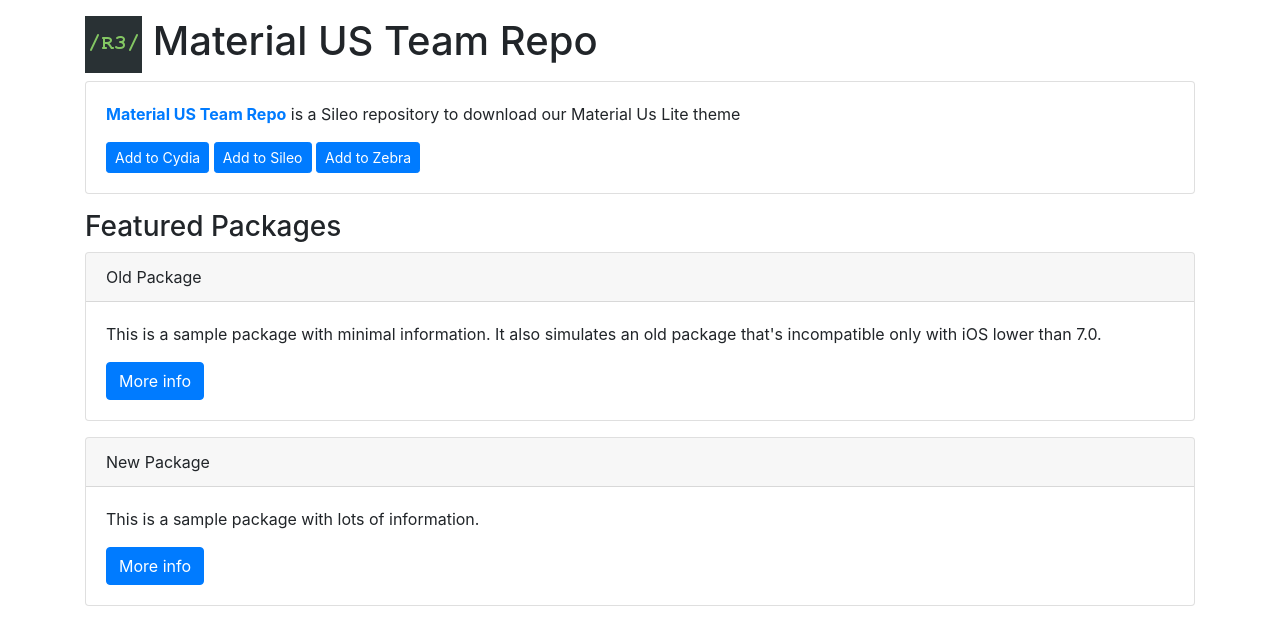
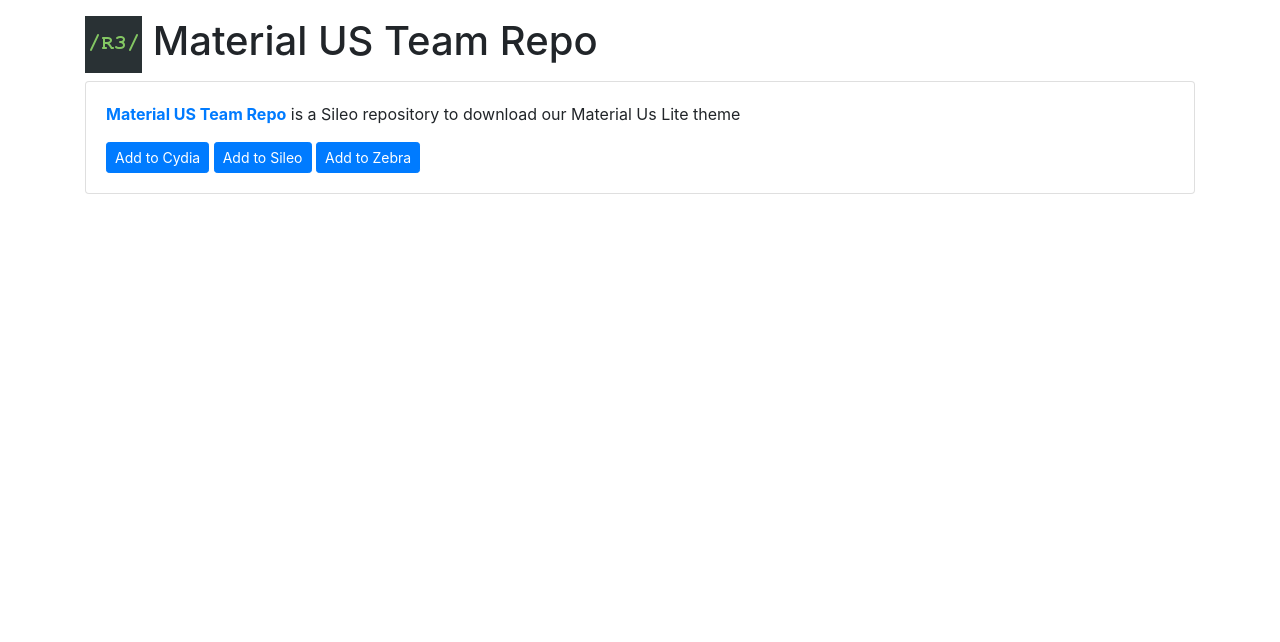
Before and after one commit to MaterialUS/MaterialUSProject, a plain HTML site: page index.html in a window 1280 px wide. Drawn offline with nearby package versions, Linux system fonts and the light colour scheme.

Commit message:
Update index.html

```diff
--- a/index.html
+++ b/index.html
@@ -24,33 +24,5 @@
 		</div>
 	</div>
 </div>
-<p></p>
-<div class="container">
-  <h3 id="wells" class="page-header">Featured Packages</h3>
-</div>
-
-<div class="container">
-	<div class="card">
-		<div class="card-header">
-			Old Package
-		</div>
-		<div class="card-body">
-		  <p class="card-text">This is a sample package with minimal information.
-			It also simulates an old package that's incompatible only with iOS lower than 7.0.</p>
-			<a class="btn btn-xs btn-primary" href="depictions/?p=com.supermamon.oldpackage">More info</a>
-		</div>
-	</div>
-	<div class="card">
-		<div class="card-header">
-			New Package
-		</div>
-		<div class="card-body">
-		  <p class="card-text">This is a sample package with lots of information.</p>
-		  <a class="btn btn-xs btn-primary" href="depictions/?p=com.supermamon.newpackage">More info</a>
-		</div>
-	</div>
-
-</div>
-
 </body>
 </html>
```
